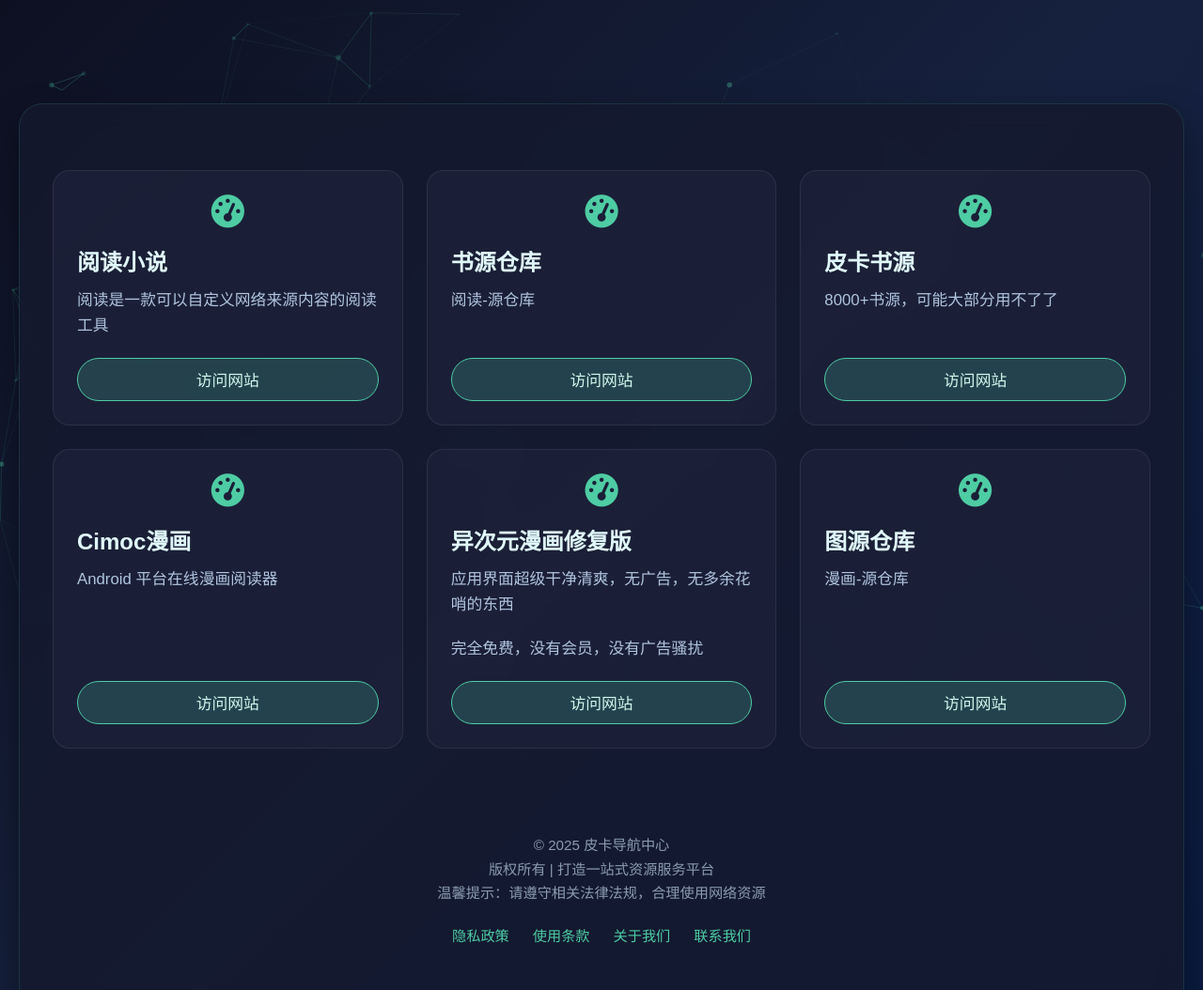
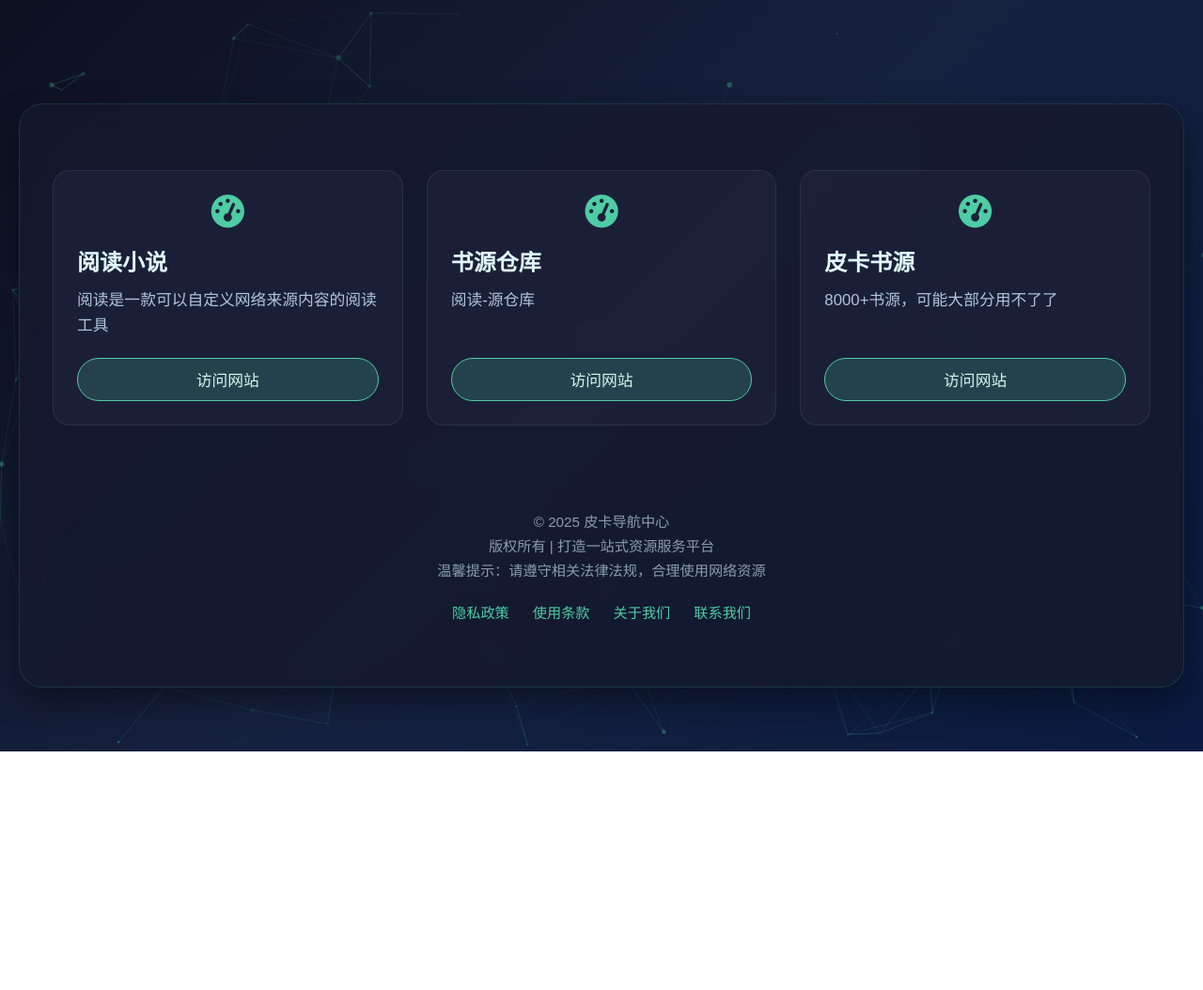
Before and after one commit to huixiao666/116, a plain HTML site: page index.html in a window 1280 px wide. Shown: the top 1054 px of the page at 94% size. After the commit the page ends 800 px from the top, so only its background shows below. Drawn offline with nearby package versions, Linux system fonts and the light colour scheme.

Commit message:
Update index.html

```diff
--- a/index.html
+++ b/index.html
@@ -336,30 +336,7 @@
                     <h3>皮卡书源</h3>
                     <p>8000+书源，可能大部分用不了了</p>
                     <a href="https://plc.372164885.xyz/f/d/M6lTL/1.zip" class="nav-btn">访问网站</a>
-                </div>
-
-                <div class="nav-item">
-                    <i class="fas fa-tachometer-alt"></i>
-                    <h3>Cimoc漫画</h3>
-                    <p>Android 平台在线漫画阅读器</p>
-                    <a href="https://github.com/Haleydu/Cimoc/releases" class="nav-btn">访问网站</a>
-                </div>
-
-                <div class="nav-item">
-                    <i class="fas fa-tachometer-alt"></i>
-                    <h3>异次元漫画修复版</h3>
-                    <p>应用界面超级干净清爽，无广告，无多余花哨的东西
-
-<p>完全免费，没有会员，没有广告骚扰</p>
-                    <a href="https://share.feijipan.com/s/kRNjqfIN" class="nav-btn">访问网站</a>
-                </div>
-
-                <div class="nav-item">
-                    <i class="fas fa-tachometer-alt"></i>
-                    <h3>图源仓库</h3>
-                    <p>漫画-源仓库</p>
-                    <a href="https://www.yckceo.com/yiciyuan/tuyuan/index.html" class="nav-btn">访问网站</a>
-                </div>
+               </div>
 
 
 
```
